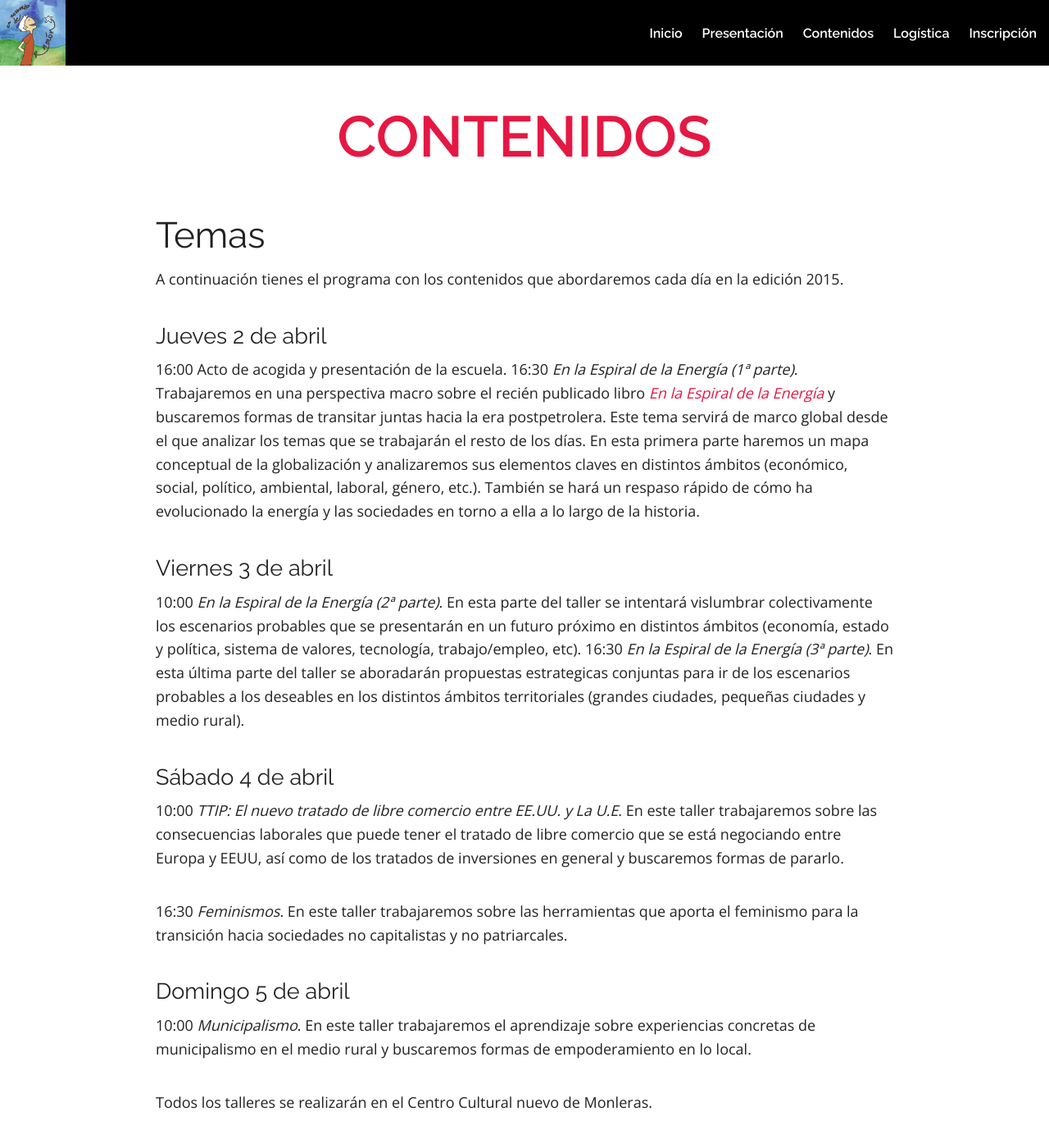
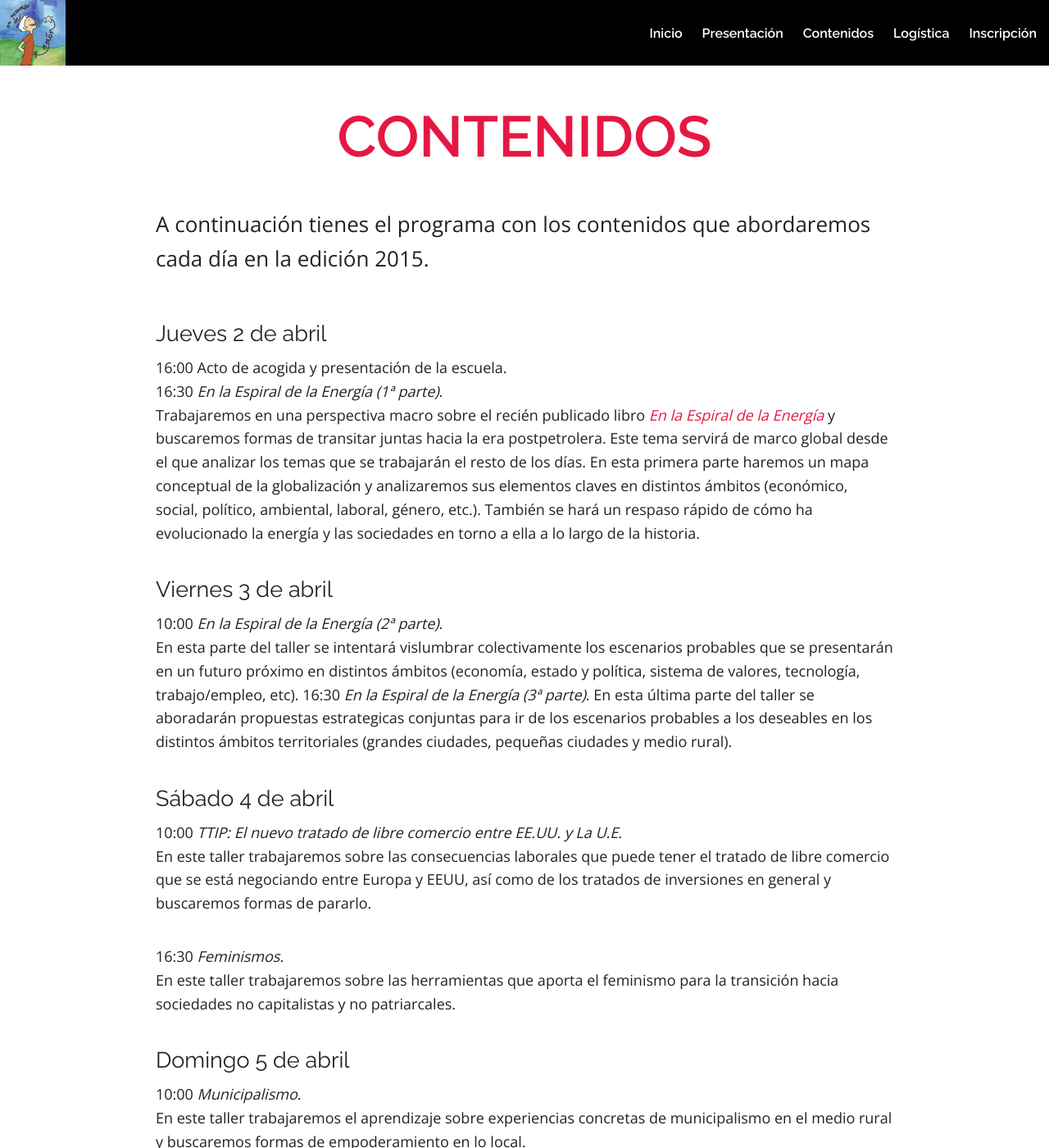
Before and after one commit to escuelaramonfdez/escuelaramonfdez.github.io, a Jekyll site: the page built from contenidos.md, in a window 1280 px wide and 1400 px high. Shown: the whole window at 82% size. Built offline with Jekyll 4.4.1, drawn with Linux system fonts in a browser that asks for light colours; nearby versions of some CDN libraries.

Commit message:
Actualizad página de contenidos.

```diff
--- a/contenidos.md
+++ b/contenidos.md
@@ -6,8 +6,6 @@
 comments: true
 published: true
 ---
-
-# Temas
 
 A continuación tienes el programa con los contenidos que abordaremos cada día en la edición 2015.
 
```
